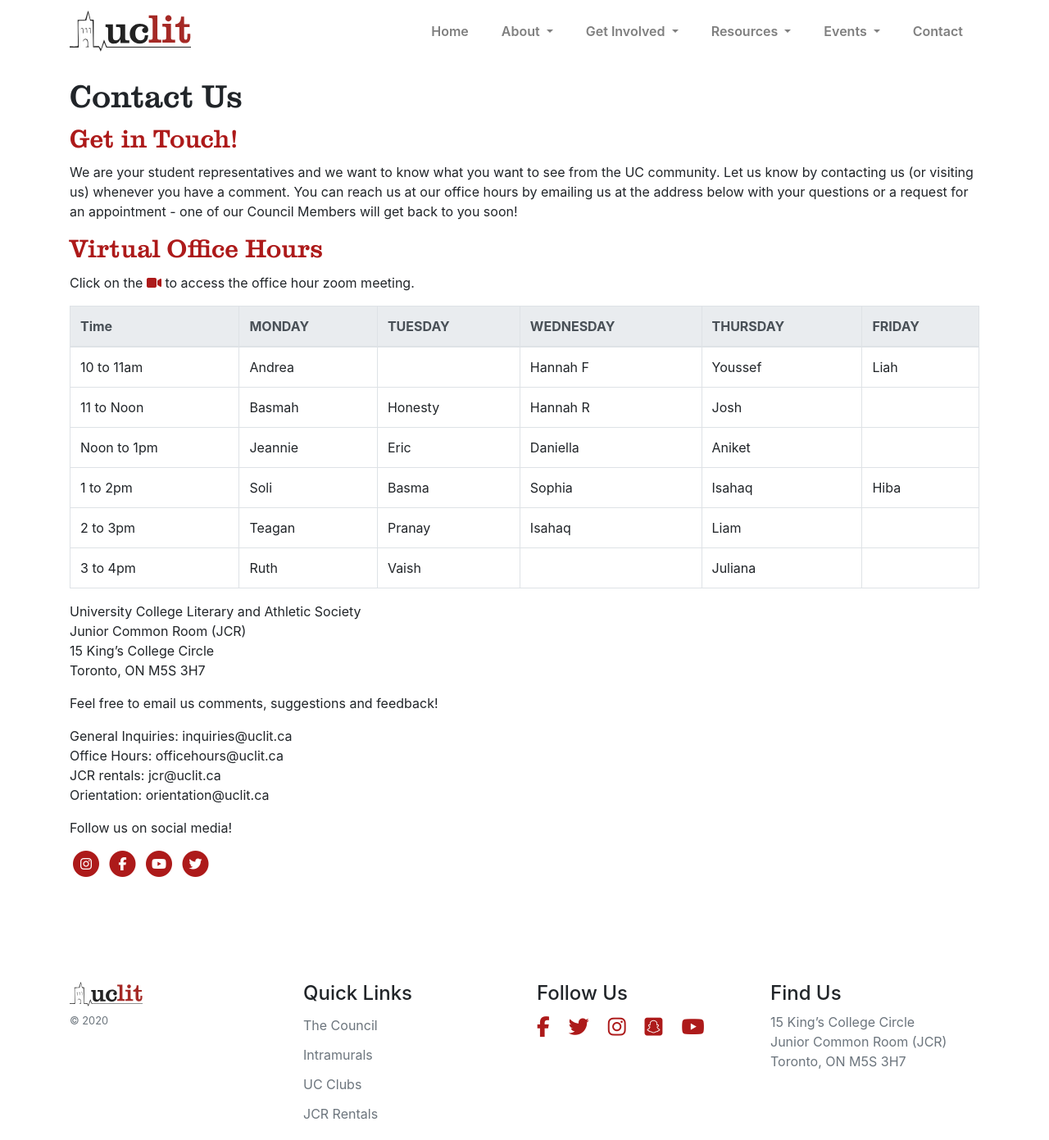
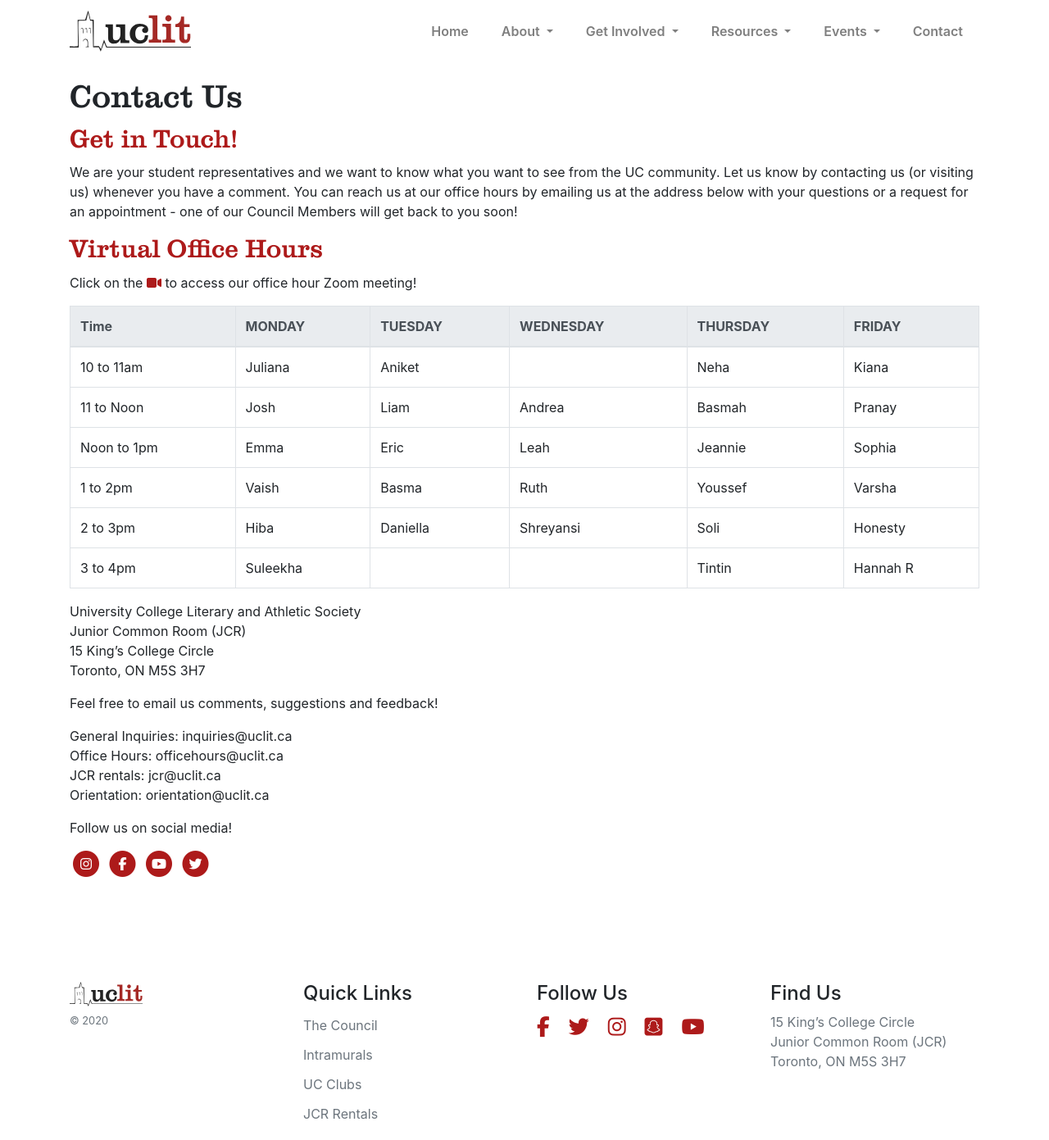
Before and after one commit to uclit-webmaster/uclit-site, a Jekyll site: the page built from contact.html, in a window 1280 px wide and 1391 px high. Shown: the whole window at 82% size. Built offline with Jekyll 4.4.1, drawn with Linux system fonts in a browser that asks for light colours; nearby versions of some CDN libraries.

Commit message:
Update contact.html

```diff
--- a/contact.html
+++ b/contact.html
@@ -9,18 +9,18 @@ title: Contact Us
     the address below with your questions or a request for an appointment - one of our Council Members will get back to you soon!</p>
 
 <h2 class="font-secondary text-primary">Virtual Office Hours</h2>
-<p>Click on the <a href="https://utoronto.zoom.us/j/83289557342"><i class="fas fa-video"></i></a> to access the office hour zoom meeting.</p>
+<p>Click on the <a href="https://utoronto.zoom.us/j/87925962724"><i class="fas fa-video"></i></a> to access our office hour Zoom meeting!</p>
 <!-- HI LIAM! To add the zoom button to the calendar add " <a href="https://utoronto.zoom.us/j/83289557342"><i class="fas fa-video"></i></a>" beside the name. -->
 <!-- The space before the first "<a>" is on purpose so its not touching the name! -->
 <div class="table-responsive">
 <table class="table table-bordered">
 <thead class="thead-light"><tr><th>Time</th><th>MONDAY</th><th>TUESDAY</th><th>WEDNESDAY</th><th>THURSDAY</th><th>FRIDAY</th></tr></thead><tbody>
- <tr><td>10 to 11am </td><td>Andrea</td><td>&nbsp;</td><td>Hannah F</td><td>Youssef</td><td>Liah</td></tr>
- <tr><td>11 to Noon</td><td>Basmah</td><td>Honesty</td><td>Hannah R</td><td>Josh</td><td>&nbsp;</td></tr>
- <tr><td>Noon to 1pm</td><td>Jeannie</td><td>Eric</td><td>Daniella</td><td>Aniket</td><td>&nbsp;</td></tr>
- <tr><td>1 to 2pm</td><td>Soli</td><td>Basma</td><td>Sophia</td><td>Isahaq</td><td>Hiba</td></tr>
- <tr><td>2 to 3pm</td><td>Teagan</td><td>Pranay</td><td>Isahaq</td><td>Liam</td><td>&nbsp;</td></tr>
- <tr><td>3 to 4pm</td><td>Ruth</td><td>Vaish</td><td>&nbsp;</td><td>Juliana</td><td></td></tr>
+ <tr><td>10 to 11am </td><td>Juliana</td><td>Aniket</td><td>&nbsp;</td><td>Neha</td><td>Kiana</td></tr>
+ <tr><td>11 to Noon</td><td>Josh</td><td>Liam</td><td>Andrea</td><td>Basmah</td><td>Pranay</td></tr>
+ <tr><td>Noon to 1pm</td><td>Emma</td><td>Eric</td><td>Leah</td><td>Jeannie</td><td>Sophia</td></tr>
+ <tr><td>1 to 2pm</td><td>Vaish</td><td>Basma</td><td>Ruth</td><td>Youssef</td><td>Varsha</td></tr>
+ <tr><td>2 to 3pm</td><td>Hiba</td><td>Daniella</td><td>Shreyansi</td><td>Soli</td><td>Honesty</td></tr>
+ <tr><td>3 to 4pm</td><td>Suleekha</td><td>&nbsp;</td><td>&nbsp;</td><td>Tintin</td><td>Hannah R</td></tr>
 </tbody></table>
 </div>
 <p>
```
